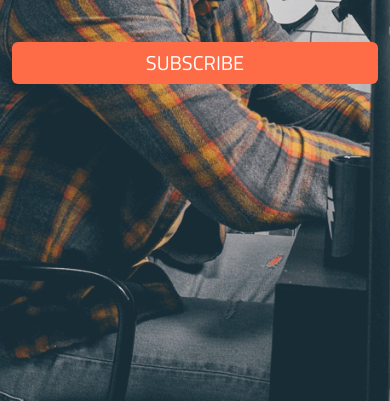
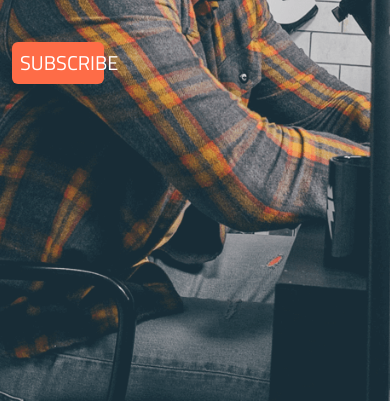
Before and after one commit to ProyectoOceanoAzul/ProyectosBootstrap4, a plain HTML site: page index.html in a window 390 px wide. Shown: the part 443-844 px from the top of the page. Drawn offline with nearby package versions, Linux system fonts and the light colour scheme.

Commit message:
Update estilos.css

```diff
--- a/css/estilos.css
+++ b/css/estilos.css
@@ -161,7 +161,7 @@ div.banner__grupos div.banner__boton button:hover{
 @media screen and (max-width: 576px)
 {
 
-    div.banner__grupos div.banner__boton button{
+    div.banner__grupos div.banner__boton button.boton1{
         width: 100%!important;
     }
 }
```
